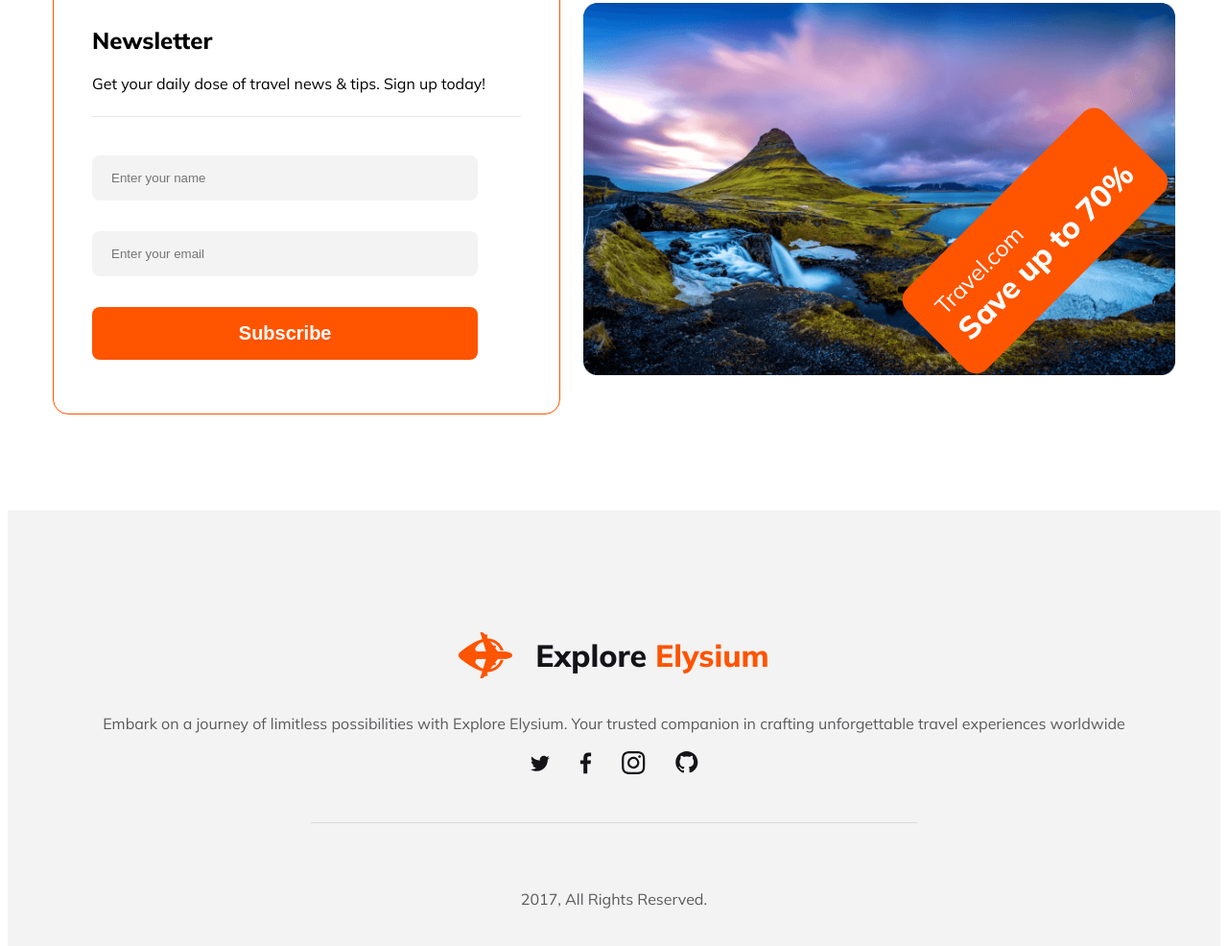
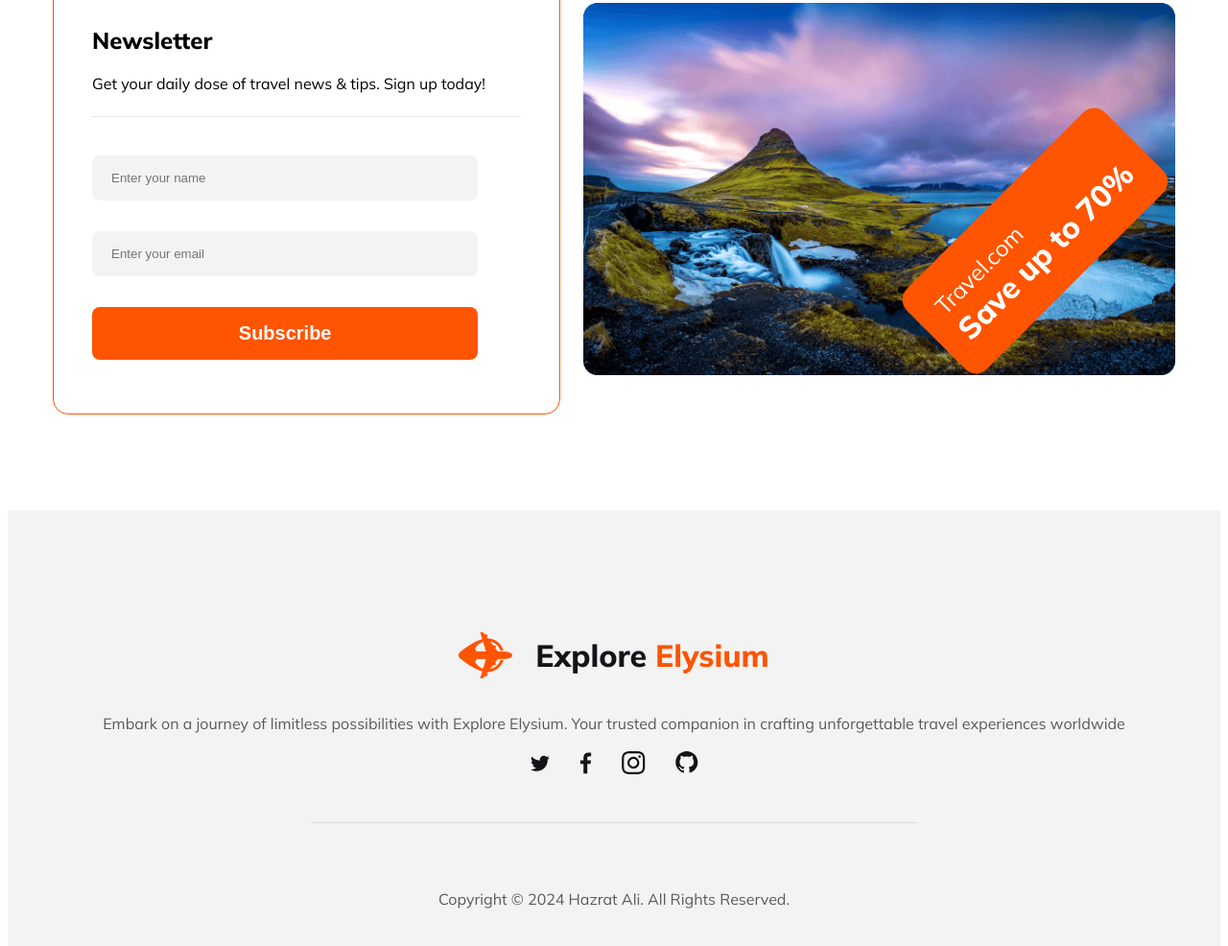
Before and after one commit to Hazrat-Ali9/Travel-Tour, a plain HTML site: page index.html in a window 1280 px wide. Shown: the part 5120-6106 px from the top of the page at 96% size. Drawn offline with Linux system fonts and the light colour scheme.

Commit message:
footer js :rocket:

```diff
--- a/index.html
+++ b/index.html
@@ -229,7 +229,7 @@
         <p>Embark on a journey of limitless possibilities with Explore Elysium. Your trusted companion in crafting unforgettable travel experiences worldwide</p>
         <img src="Images/Social.svg" alt="">
         <hr>
-        <p>2017, All Rights Reserved.</p>
+        <p>Copyright © 2024 Hazrat Ali. All Rights Reserved.</p>
     </footer>
 </body>
 
```
